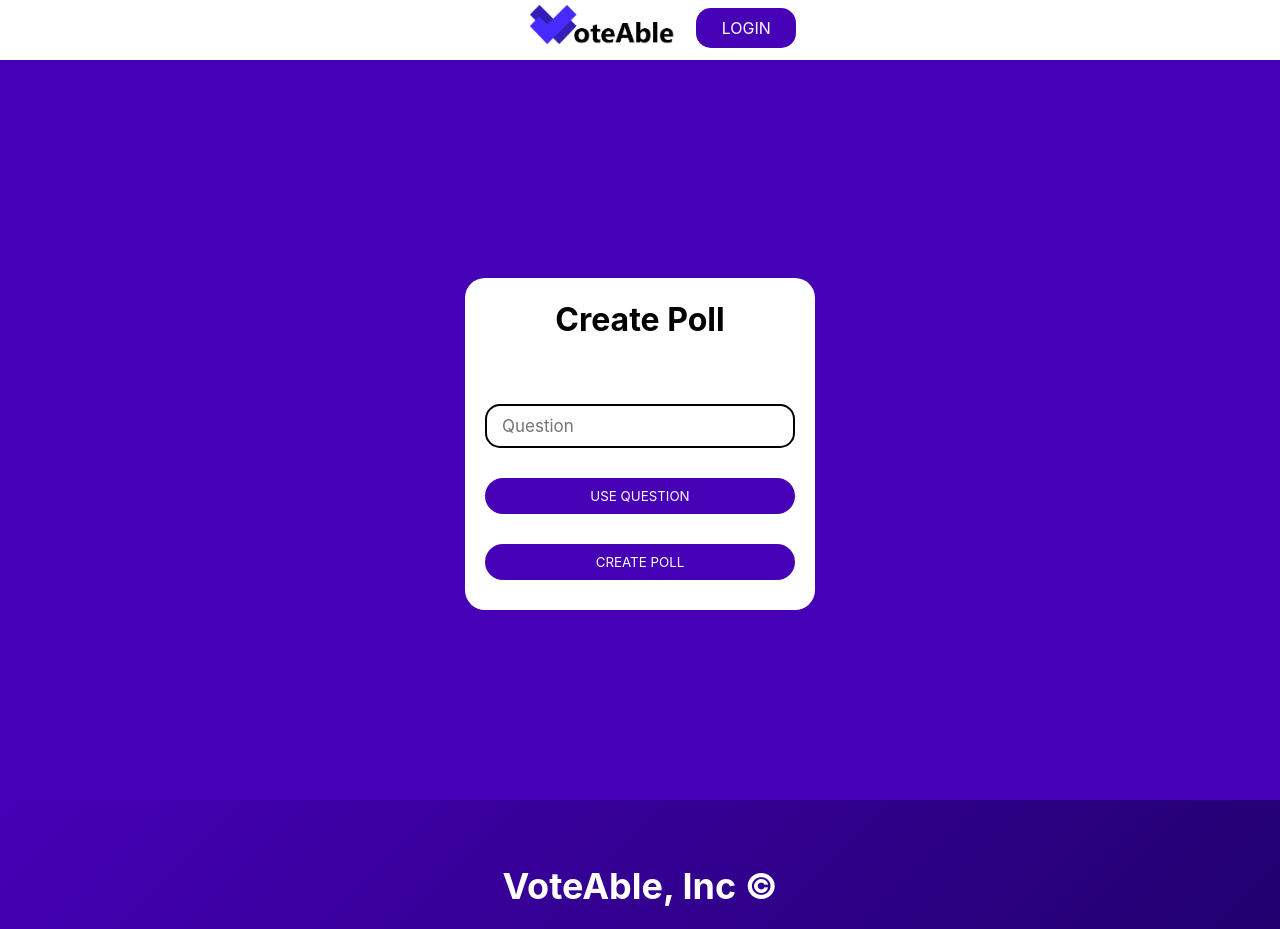
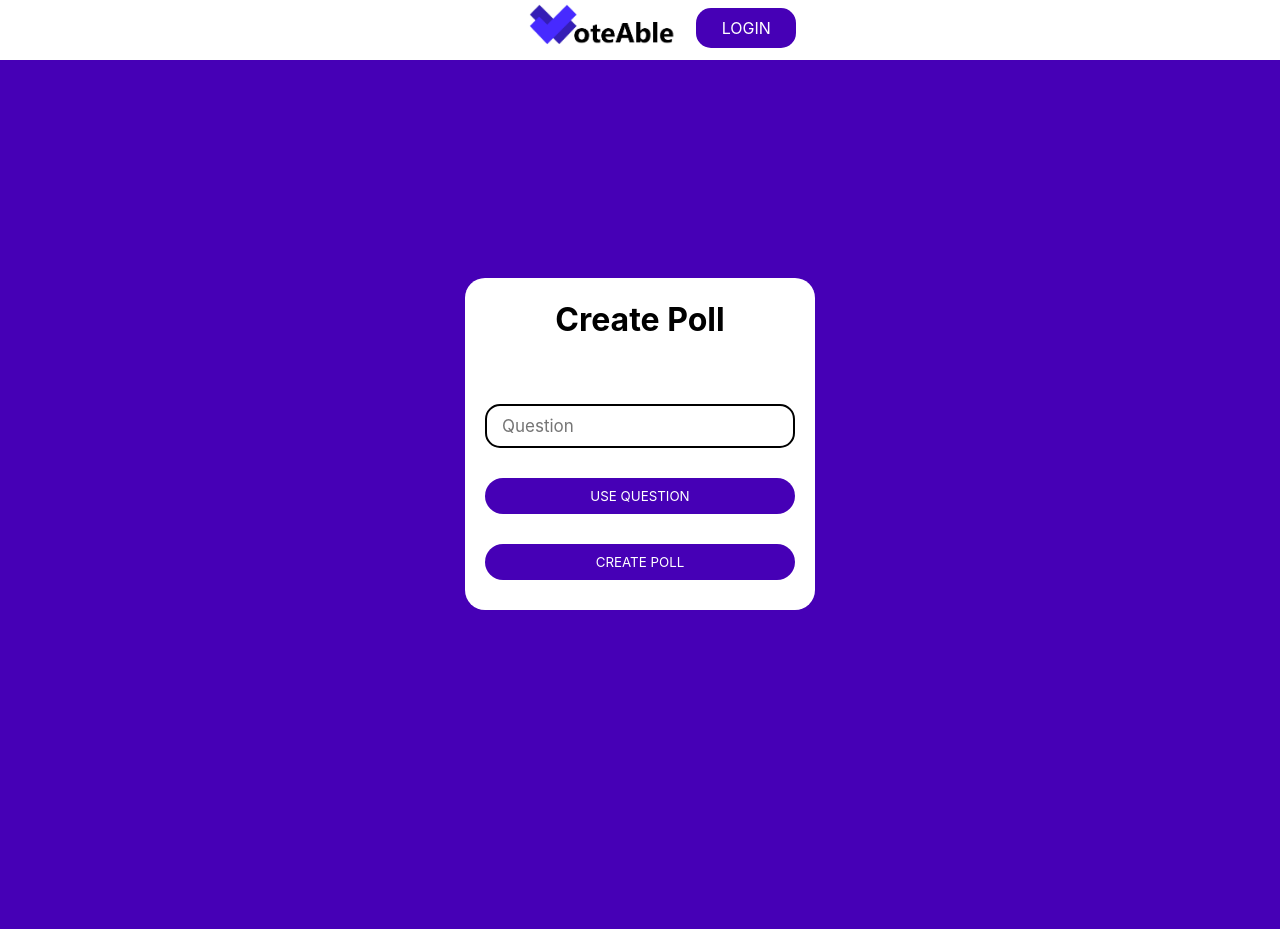
Before and after one commit to asiimwemmanuel/VoteAble-AKHS-v0-frontend, a React (Vite) app: page /create-poll in a window 1280 px wide. Shown: the top 929 px of the page. After the commit the page ends 800 px from the top, so only its background shows below. Built offline with nearby package versions, Linux system fonts and the light colour scheme.

Commit message:
Committed

```diff
--- a/src/components/Footer/footer.jsx
+++ b/src/components/Footer/footer.jsx
@@ -51,6 +51,7 @@ const footerStyles = {
   color: 'white',
   padding: '40px',
   textAlign: 'center',
+  paddingTop: '100px',
 };
 
 const contentStyles = {
--- a/src/main.jsx
+++ b/src/main.jsx
@@ -78,7 +78,7 @@ ReactDOM.createRoot(document.getElementById('root')).render(
   <React.StrictMode>
     <ContextProvider>
       <RouterProvider router={router} />
-      <Footer />
+      {/* <Footer /> */}
     </ContextProvider>
   </React.StrictMode>
 );
```
